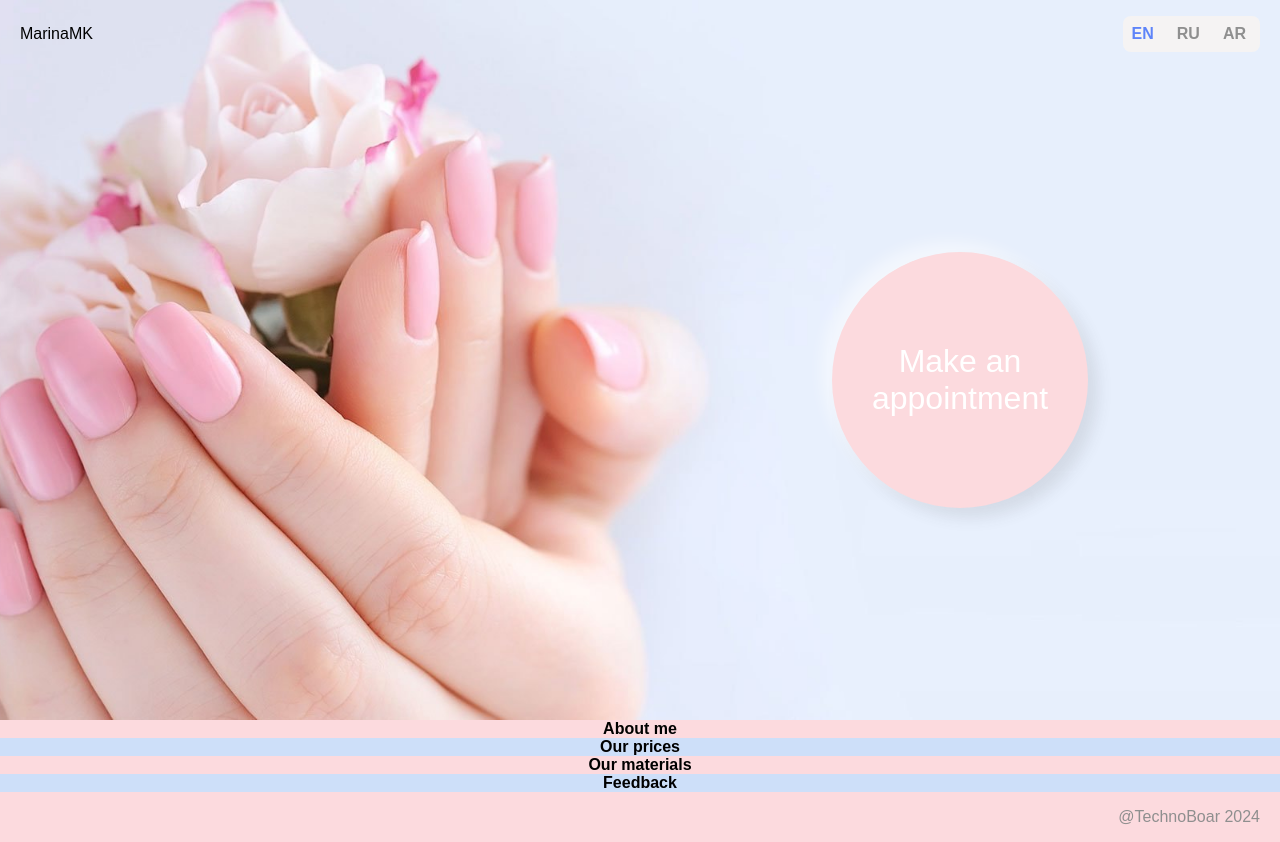
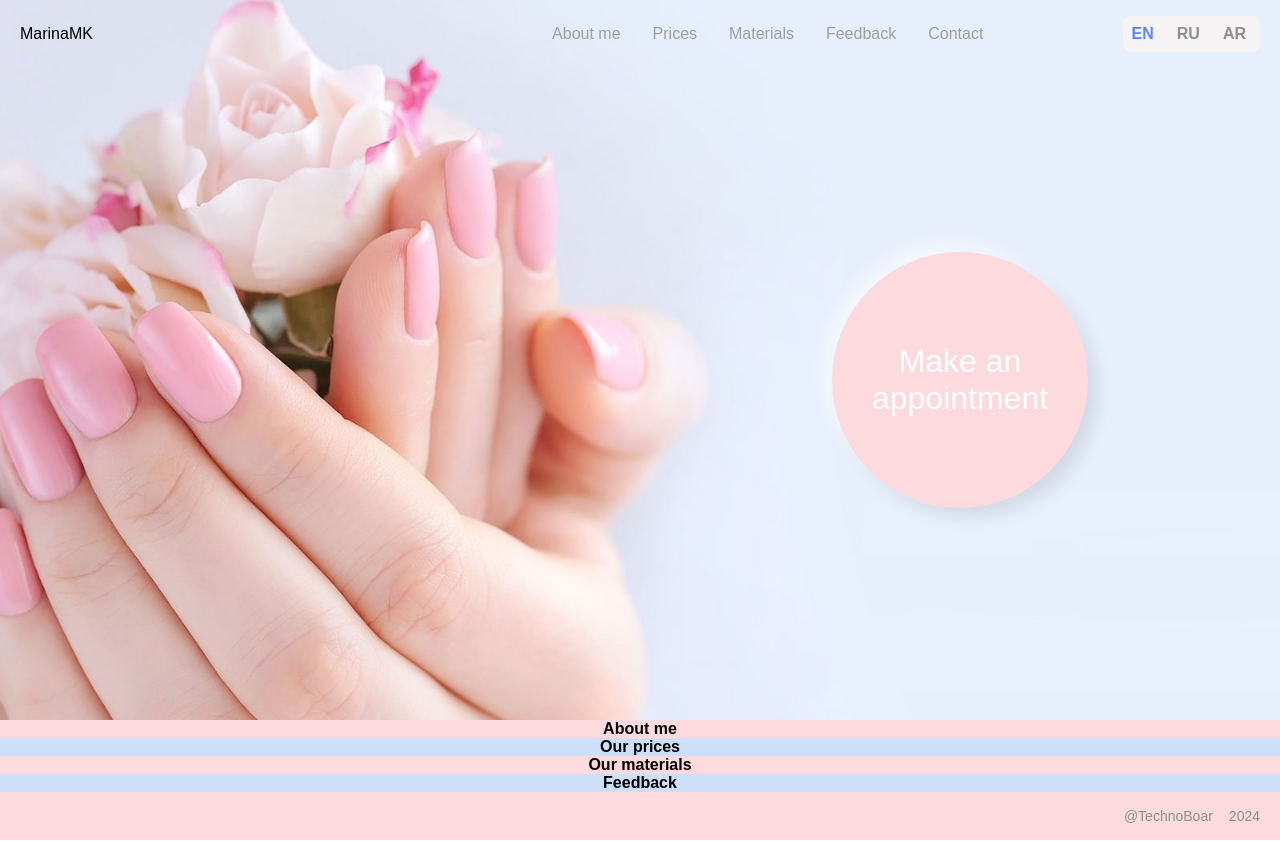
Before and after one commit to Katsiaryna-Andrabaila/marinamk, a React (Vite) app: page / in a window 1280 px wide. Built offline with nearby package versions, Linux system fonts and the light colour scheme.

Commit message:
feat: add nav

```diff
--- a/package.json
+++ b/package.json
@@ -15,11 +15,13 @@
     "react": "^18.2.0",
     "react-dom": "^18.2.0",
     "react-i18next": "^13.5.0",
-    "react-router-dom": "^6.20.1"
+    "react-router-dom": "^6.20.1",
+    "react-scroll": "^1.9.0"
   },
   "devDependencies": {
     "@types/react": "^18.2.37",
     "@types/react-dom": "^18.2.15",
+    "@types/react-scroll": "^1.8.10",
     "@typescript-eslint/eslint-plugin": "^6.10.0",
     "@typescript-eslint/parser": "^6.10.0",
     "@vitejs/plugin-react": "^4.2.0",
--- a/src/app/styles/index.scss
+++ b/src/app/styles/index.scss
@@ -26,13 +26,11 @@
     margin: auto;
     font-family: Arial, Helvetica, sans-serif;
 
-    body {
-        main {
-            flex: 1; //прижимаем футер к низу
-        }
-        footer {
-            margin-top: auto; //прижимаем футер к низу
-        }
+    main {
+        flex: 1; //прижимаем футер к низу
+    }
+    footer {
+        margin-top: auto; //прижимаем футер к низу
     }
 }
 
@@ -40,7 +38,6 @@ a {
     text-decoration: none;
 }
 
-body,
 main {
     width: 100%;
 }
--- /dev/null
+++ b/src/entities/nav/index.tsx
@@ -0,0 +1,34 @@
+import './nav.styles.scss';
+import { Link } from 'react-scroll';
+
+export const Nav = () => {
+    return (
+        <nav>
+            <li>
+                <Link to="about" activeClass="active">
+                    About me
+                </Link>
+            </li>
+            <li>
+                <Link to="prices" activeClass="active">
+                    Prices
+                </Link>
+            </li>
+            <li>
+                <Link to="materials" activeClass="active">
+                    Materials
+                </Link>
+            </li>
+            <li>
+                <Link to="feedback" activeClass="active">
+                    Feedback
+                </Link>
+            </li>
+            <li>
+                <Link to="footer" activeClass="active" spy>
+                    Contact
+                </Link>
+            </li>
+        </nav>
+    );
+};
--- /dev/null
+++ b/src/entities/nav/nav.styles.scss
@@ -0,0 +1,16 @@
+nav {
+    display: flex;
+    gap: 2rem;
+    margin-left: 20rem;
+    li {
+        list-style-type: none;
+        a {
+            color: #a09e9e;
+            cursor: pointer;
+        }
+        a:hover,
+        &.active {
+            color: #5e84f9;
+        }
+    }
+}
--- a/src/pages/main/index.tsx
+++ b/src/pages/main/index.tsx
@@ -8,7 +8,7 @@ import { PriceSection } from '../../widgets/priceSection';
 
 export const MainPage = () => {
     return (
-        <body>
+        <>
             <Header />
             <main>
                 <EnterSection />
@@ -18,6 +18,6 @@ export const MainPage = () => {
                 <FeedbackSection />
             </main>
             <Footer />
-        </body>
+        </>
     );
 };
--- a/src/widgets/aboutSection/index.tsx
+++ b/src/widgets/aboutSection/index.tsx
@@ -5,7 +5,7 @@ export const AboutSection = () => {
     const { t } = useTranslation();
 
     return (
-        <section className="about-section">
+        <section className="about-section" id="about">
             <h2>{t('aboutHeader')}</h2>
         </section>
     );
--- a/src/widgets/feedbackSection/index.tsx
+++ b/src/widgets/feedbackSection/index.tsx
@@ -5,7 +5,7 @@ export const FeedbackSection = () => {
     const { t } = useTranslation();
 
     return (
-        <section className="feedback-section">
+        <section className="feedback-section" id="feedback">
             <h2>{t('feedbackHeader')}</h2>
         </section>
     );
--- a/src/widgets/footer/footer.styles.scss
+++ b/src/widgets/footer/footer.styles.scss
@@ -9,8 +9,10 @@ footer {
         margin: auto;
         padding: 1rem 0;
         max-width: 1440px;
-        a {
+        a,
+        span {
             color: var(--grey-3);
+            font-size: 14px;
         }
         a:hover {
             color: var(--main-blue);
--- a/src/widgets/footer/index.tsx
+++ b/src/widgets/footer/index.tsx
@@ -3,14 +3,15 @@ import './footer.styles.scss';
 
 export const Footer = () => {
     return (
-        <footer>
+        <footer id="footer">
             <div className="footer-wrapper">
                 <NavLink
                     to="https://www.linkedin.com/in/katsiaryna-andrabaila-94669b23a/"
                     target="_blank"
                 >
-                    @TechnoBoar 2024
+                    @TechnoBoar
                 </NavLink>
+                <span>2024</span>
             </div>
         </footer>
     );
--- a/src/widgets/header/index.tsx
+++ b/src/widgets/header/index.tsx
@@ -1,4 +1,5 @@
 import { Langs } from '../../entities/langs';
+import { Nav } from '../../entities/nav';
 import { Logo } from '../../shared/logo';
 import './header.styles.scss';
 
@@ -6,6 +7,7 @@ export const Header = () => {
     return (
         <header>
             <Logo />
+            <Nav />
             <Langs />
         </header>
     );
--- a/src/widgets/materialsSection/index.tsx
+++ b/src/widgets/materialsSection/index.tsx
@@ -5,7 +5,7 @@ export const MaterialsSection = () => {
     const { t } = useTranslation();
 
     return (
-        <section className="materials-section">
+        <section className="materials-section" id="materials">
             <h2>{t('materialsHeader')}</h2>
         </section>
     );
--- a/src/widgets/priceSection/index.tsx
+++ b/src/widgets/priceSection/index.tsx
@@ -5,7 +5,7 @@ export const PriceSection = () => {
     const { t } = useTranslation();
 
     return (
-        <section className="price-section">
+        <section className="price-section" id="prices">
             <h2>{t('priceHeader')}</h2>
         </section>
     );
```
Also changed, not shown: 1 other file (tests, documents, lock files or other folders).
